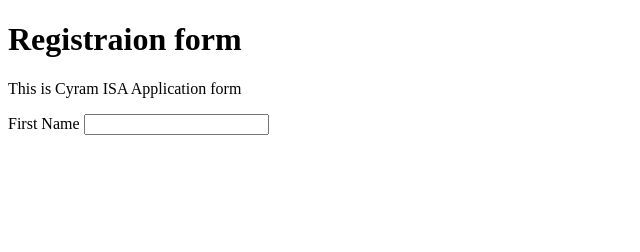
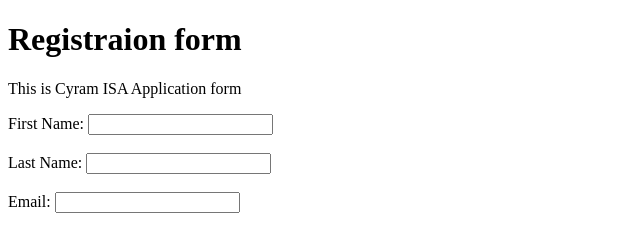
Before and after one commit to alsaidirepo/registration-page, a plain HTML site: page index.html in a window 1280 px wide. Shown: the whole page, without its empty margins (0-640 px from the left). Drawn offline with Linux system fonts and the light colour scheme.

Commit message:
added last name and email fields

```diff
--- a/index.html
+++ b/index.html
@@ -9,7 +9,13 @@
   <h1>Registraion form</h1>
   <p>This is Cyram ISA Application form</p>
 
-  <label>First Name</label>
+  <label>First Name:</label>
+  <input type="text">
+  <br><br>
+  <label>Last Name:</label>
+  <input type="text">
+  <br><br>
+  <label>Email:</label>
   <input type="text">
 
 
```
